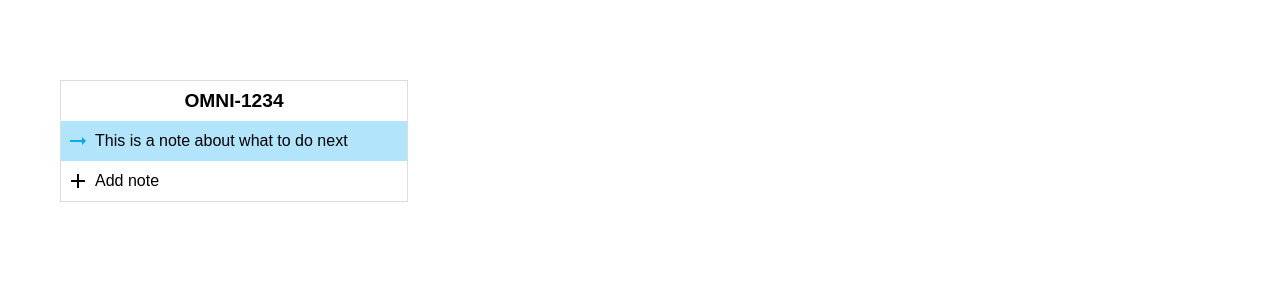
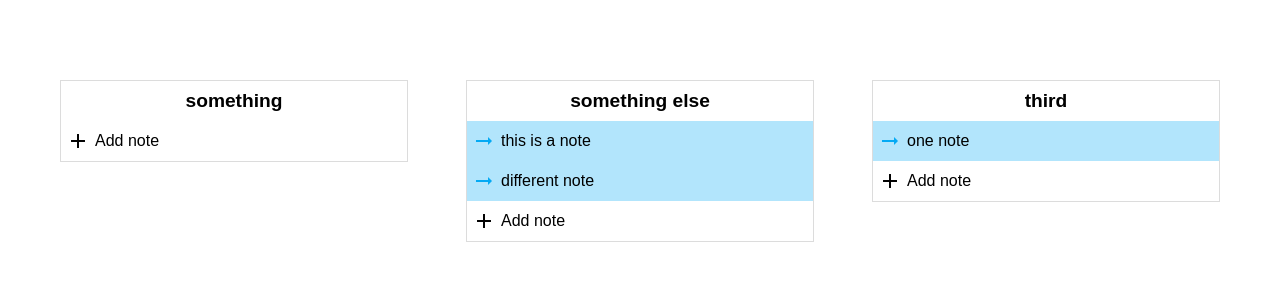
Before and after one commit to TalusRocks/task-manager-N, a React (Create React App) app: page / in a window 1280 px wide. Shown: the top 300 px of the page. Built offline with nearby package versions, Linux system fonts and the light colour scheme.

Commit message:
add List component and add mock data

```diff
--- a/src/App.js
+++ b/src/App.js
@@ -1,11 +1,46 @@
 import React, { Component } from 'react';
-import Task from './components/Task'
+import TaskList from './components/TaskList'
+
+const mockTasks = [
+  {
+    "taskId": "123",
+    "title": "something",
+    "notes": []
+  },
+  {
+    "taskId": "456",
+    "title": "something else",
+    "notes": [
+      {
+        "noteId": "001",
+        "text": "this is a note",
+        "status": "ASTATUS"
+      },
+      {
+        "noteId": "002",
+        "text": "different note",
+        "status": "DIFSTATUS"
+      }
+    ]
+  },
+  {
+    "taskId": "890",
+    "title": "third",
+    "notes": [
+      {
+        "noteId": "003",
+        "text": "one note",
+        "status": "HELLO"
+      }
+    ]
+  }
+]
 
 class App extends Component {
   render() {
     return (
-      <div className="all-tasks-container">
-        <Task />
+      <div>
+        <TaskList tasks={mockTasks}/>
       </div>
     );
   }
--- /dev/null
+++ b/src/components/Note.js
@@ -0,0 +1,12 @@
+import React from 'react'
+
+const Note = props => {
+  return (
+    <div className="task-note todo-color">
+      <i className="material-icons todo-icon">arrow_right_alt</i>
+      <p>{props.text}</p>
+    </div>
+  )
+}
+
+export default Note;
--- /dev/null
+++ b/src/components/NoteList.js
@@ -0,0 +1,14 @@
+import React from 'react'
+import Note from './Note'
+
+const NoteList = props => {
+  return (
+    <div>
+      {props.notes.map(note => {
+        return <Note key={note.noteId} text={note.text} status={note.status}/>
+      })}
+    </div>
+  )
+}
+
+export default NoteList
--- a/src/components/Task.js
+++ b/src/components/Task.js
@@ -1,20 +1,17 @@
 import React from 'react'
-import PropTypes from 'prop-types'
-import TaskNote from './TaskNote'
+import NoteList from './NoteList'
 
-class Task extends React.Component {
-  render () {
+const Task = props => {
   return (
     <div className="task-container">
-        <div className="task-title"><h2>OMNI-1234</h2></div>
-        <TaskNote />
+      <div className="task-title"><h2>{props.task.title}</h2></div>
+      <NoteList notes={props.task.notes}/>
       <div className="task-note add-note">
-          <i class="material-icons">add</i>
+        <i className="material-icons">add</i>
         <p>Add note</p>
       </div>
     </div>
   )
 }
-}
 
-export default Task;
+export default Task
--- /dev/null
+++ b/src/components/TaskList.js
@@ -0,0 +1,14 @@
+import React from 'react'
+import Task from './Task'
+
+const TaskList = props => {
+  return (
+    <div className="all-tasks-container">
+      {props.tasks.map(task => {
+        return <Task key={task.taskId} task={task}/>
+      })}
+    </div>
+  )
+}
+
+export default TaskList
--- a/src/components/TaskNote.js
+++ /dev/null
@@ -1,15 +0,0 @@
-import React from 'react'
-import PropTypes from 'prop-types'
-
-class TaskNote extends React.Component {
-  render () {
-    return (
-      <div className="task-note todo-color">
-        <i class="material-icons todo-icon">arrow_right_alt</i>
-        <p>This is a note about what to do next</p>
-      </div>
-    )
-  }
-}
-
-export default TaskNote;
```
Lines whose indentation alone changed are shown as unchanged.
